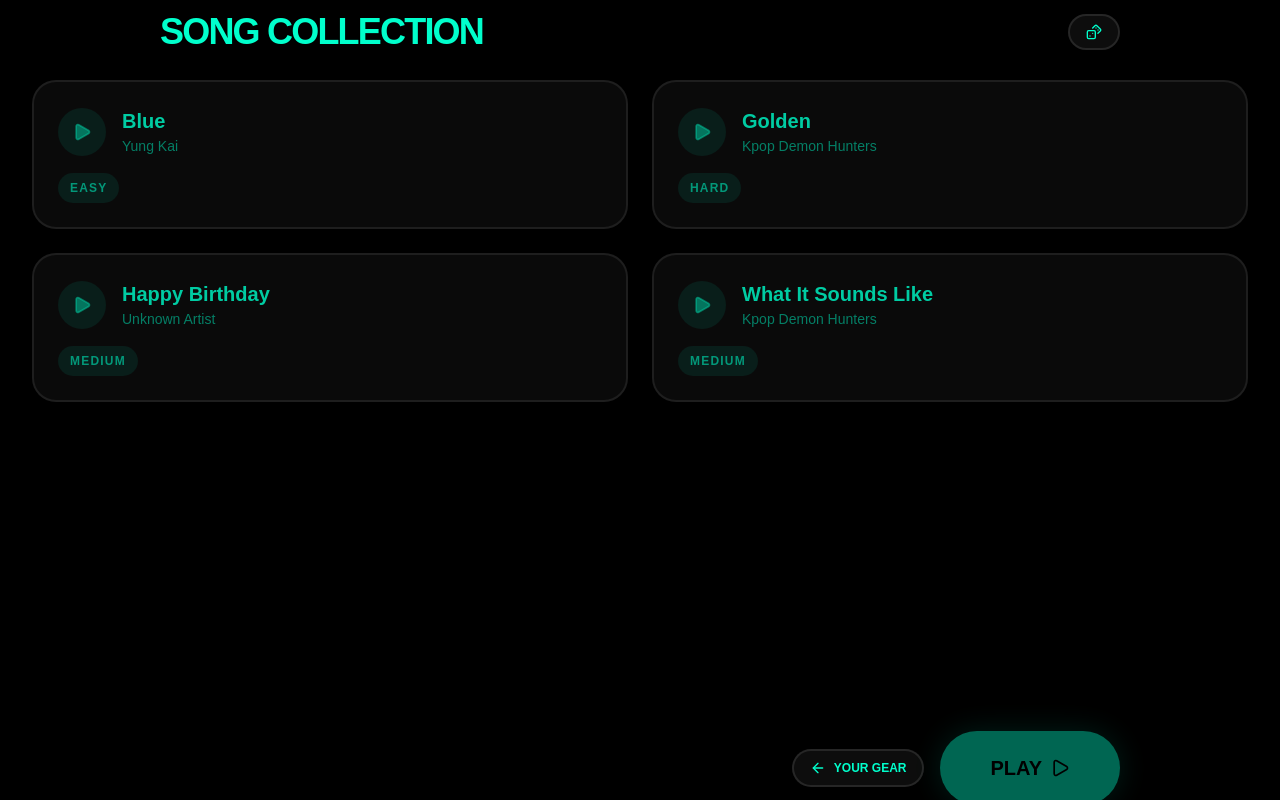
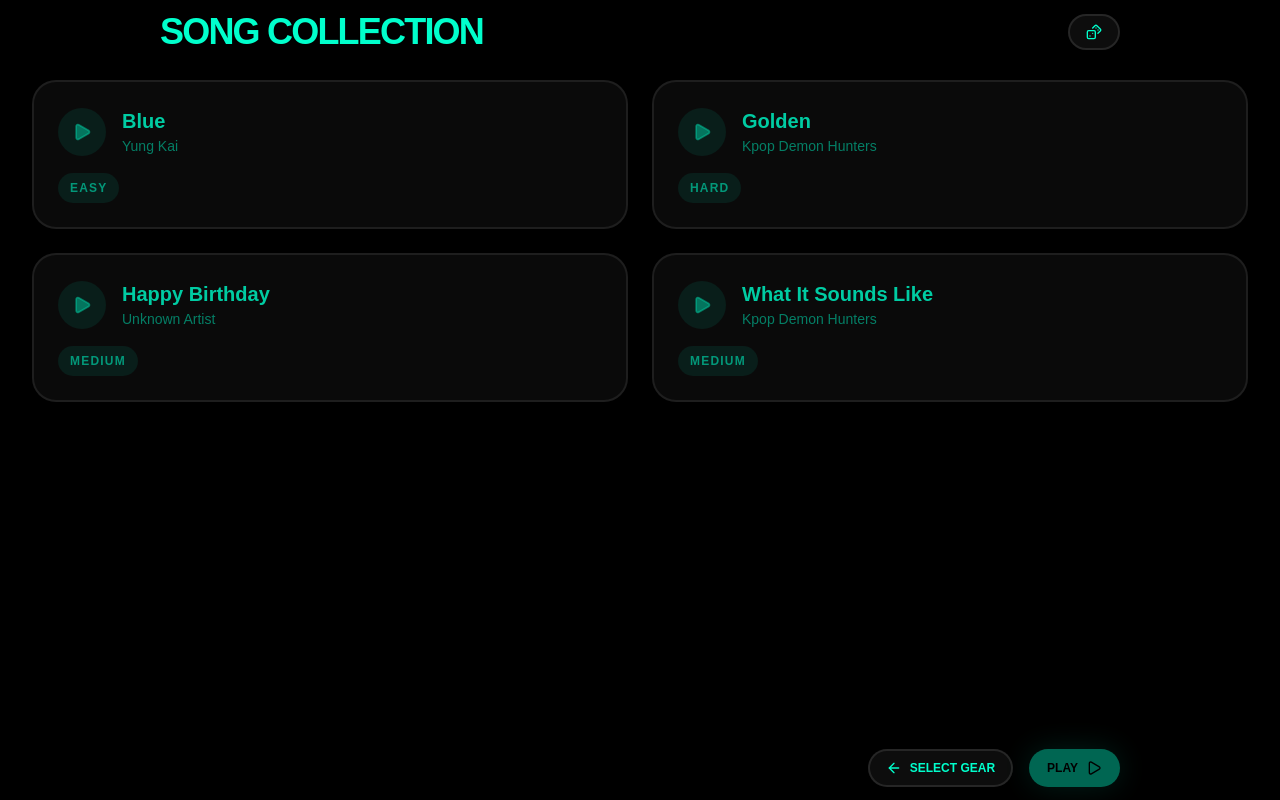
Before and after one commit to hongy20/midi-jam, a Next.js app: page /collection in a window 1280 px wide. Built offline with nearby package versions, Linux system fonts and the light colour scheme.

Commit message:
style(collection): rename Your Gear to Select Gear

```diff
--- a/src/app/collection/page.tsx
+++ b/src/app/collection/page.tsx
@@ -62,13 +62,13 @@ export default function CollectionPage() {
             onClick={() => toGear()}
             size="sm"
           >
-            Your Gear
+            Select Gear
           </Button>
           <Button
             onClick={() => toPlay()}
             disabled={!selectedTrack}
             icon={Play}
-            size="md"
+            size="sm"
           >
             PLAY
           </Button>
```
